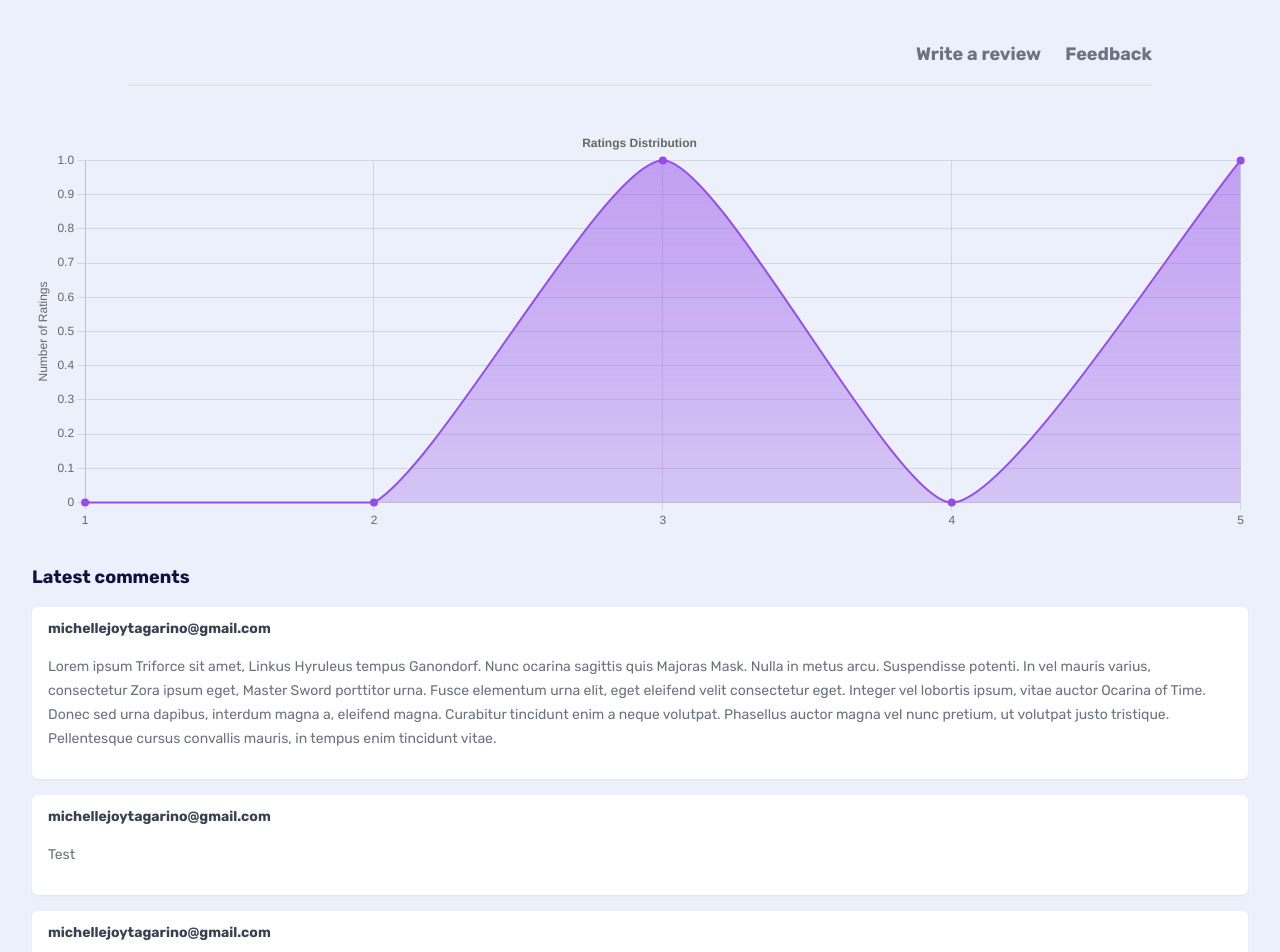
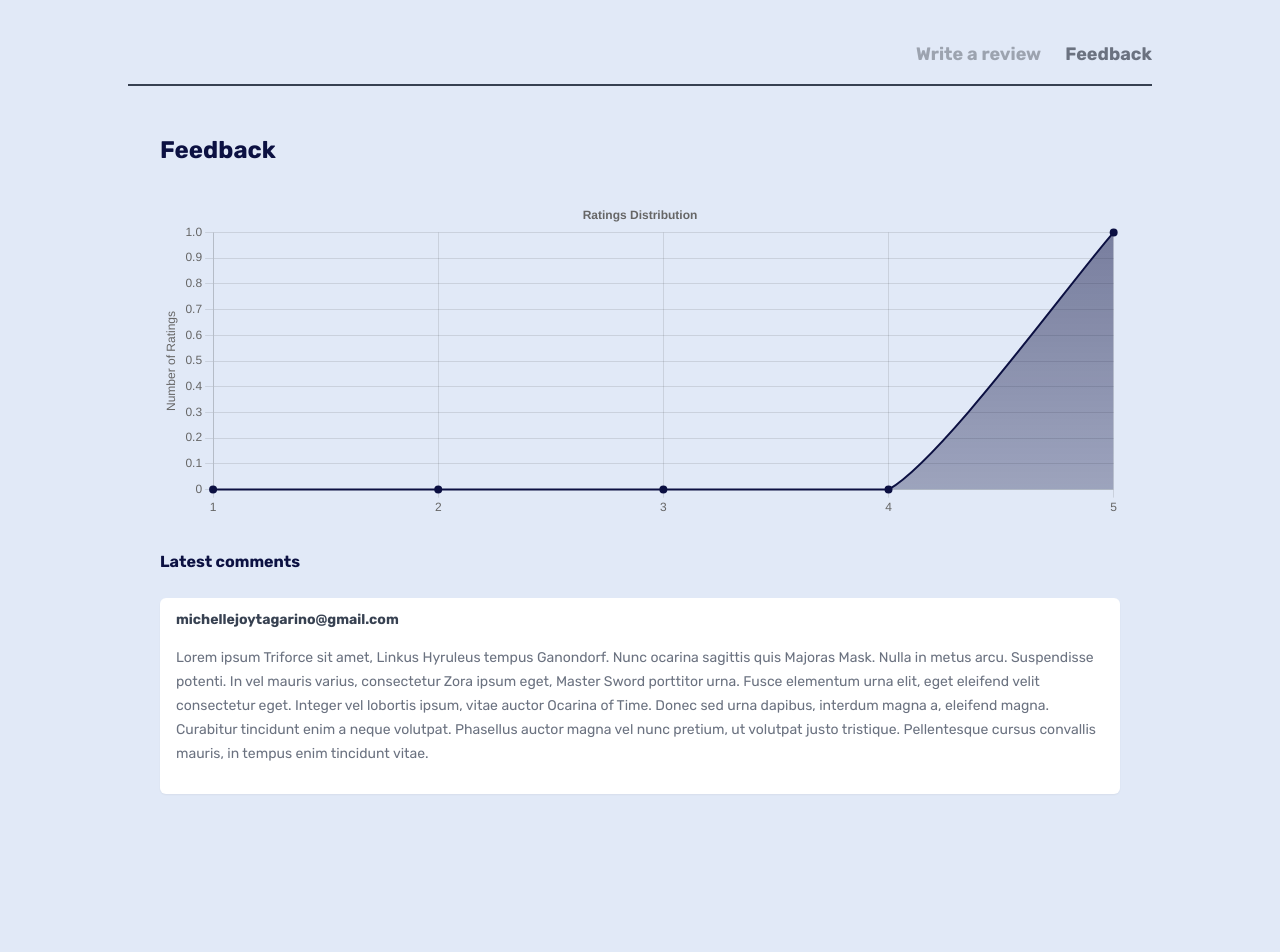
Before and after one commit to michelleTagarino/CustomerFeedbackForm, a Next.js app: page /feedback in a window 1280 px wide. Shown: the top 952 px of the page. After the commit the page ends 842 px from the top, so only its background shows below. Built offline with nearby package versions, Linux system fonts and the light colour scheme; data requests are answered from the project's data file.

Commit message:
Fix styles for components

```diff
--- a/_data/db.json
+++ b/_data/db.json
@@ -3,30 +3,10 @@
     {
       "name": "Michelle Tagarino",
       "email": "michellejoytagarino@gmail.com",
+      "rating": "5",
       "comment": "Lorem ipsum Triforce sit amet, Linkus Hyruleus tempus Ganondorf. Nunc ocarina sagittis quis Majoras Mask. Nulla in metus arcu. Suspendisse potenti. In vel mauris varius, consectetur Zora ipsum eget, Master Sword porttitor urna. Fusce elementum urna elit, eget eleifend velit consectetur eget. Integer vel lobortis ipsum, vitae auctor Ocarina of Time. Donec sed urna dapibus, interdum magna a, eleifend magna. Curabitur tincidunt enim a neque volutpat. Phasellus auctor magna vel nunc pretium, ut volutpat justo tristique. Pellentesque cursus convallis mauris, in tempus enim tincidunt vitae.",
-      "rating": 5,
-      "id": "1"
-    },
-    {
-      "name": "Michelle Tagarino",
-      "email": "michellejoytagarino@gmail.com",
-      "comment": "Test",
-      "rating": 0,
-      "id": "SKBdANN"
-    },
-    {
-      "name": "",
-      "email": "michellejoytagarino@gmail.com",
-      "comment": "s",
-      "rating": 0,
-      "id": "H849Ziu"
-    },
-    {
-      "name": "Michelle Tagarino",
-      "email": "michellejoytagarino@gmail.com",
-      "rating": "3",
-      "comment": "sdfsdf",
-      "id": "KY7Qpni"
+      "datePosted": "2023-10-06T12:52:25.705Z",
+      "id": "ngQAolF"
     }
   ]
 }
--- a/src/app/components/navbar/Navbar.tsx
+++ b/src/app/components/navbar/Navbar.tsx
@@ -1,11 +1,16 @@
+'use client';
+
 import Link from 'next/link';
 import React from 'react';
+import { usePathname } from 'next/navigation';
 
 export default function Navbar() {
+  const pathname = usePathname();
+
   return (
     <nav>
-      <Link data-cy="link-feedback" href="/">Write a review</Link>
-      <Link data-cy="link-feedback" href="/feedback">Feedback</Link>
+      <Link data-cy="link-feedback" href="/" className={pathname == '/' ? 'active' : ''}>Write a review</Link>
+      <Link data-cy="link-feedback" href="/feedback" className={pathname == '/feedback' ? 'active' : ''}>Feedback</Link>
     </nav>
   );
 }
--- a/src/app/feedback/chart/Chart.tsx
+++ b/src/app/feedback/chart/Chart.tsx
@@ -2,9 +2,9 @@
 
 import React, { useEffect, useRef } from 'react';
 import { Chart as ChartJS, ChartConfiguration } from 'chart.js/auto';
+import { calculateDistribution } from '../../../app/utils/calculate-distribution';
 import { chartConfiguration, colors, labels } from './chart-config';
-import Comment from '../../shared/interfaces/comment';
-import { calculateDistribution } from '@/app/utils/calculate-distribution';
+import Comment from '../../../app/shared/interfaces/comment';
 
 export default function LineChart(props: { comments: Comment[] }) {
   const { comments } = props;
@@ -18,9 +18,9 @@ export default function LineChart(props: { comments: Comment[] }) {
     }
 
     const gradient = ctx.createLinearGradient(0, 16, 0, 600);
-    gradient.addColorStop(0, colors.purple.half);
-    gradient.addColorStop(0.65, colors.purple.quarter);
-    gradient.addColorStop(1, colors.purple.zero);
+    gradient.addColorStop(0, colors.blue.half);
+    gradient.addColorStop(0.65, colors.blue.quarter);
+    gradient.addColorStop(1, colors.blue.zero);
 
     const configData = {
       labels,
@@ -31,9 +31,9 @@ export default function LineChart(props: { comments: Comment[] }) {
           data: calculateDistribution(comments),
           fill: true,
           borderWidth: 2,
-          borderColor: colors.purple.default,
+          borderColor: colors.blue.default,
           lineTension: 0.2,
-          pointBackgroundColor: colors.purple.default,
+          pointBackgroundColor: colors.blue.default,
           pointRadius: 3
         }
       ]
--- a/src/app/feedback/chart/chart-config.ts
+++ b/src/app/feedback/chart/chart-config.ts
@@ -18,7 +18,8 @@ export const chartConfiguration = {
         title: {
           display: true,
           text: 'Number of Ratings'
-        }
+        },
+        suggestedMin: 0
       }
     }
   }
@@ -26,15 +27,11 @@ export const chartConfiguration = {
 
 /* Defines the colours for the line chart lines and background fill */
 export const colors = {
-  purple: {
-    default: 'rgba(149, 76, 233, 1)',
-    half: 'rgba(149, 76, 233, 0.5)',
-    quarter: 'rgba(149, 76, 233, 0.25)',
-    zero: 'rgba(149, 76, 233, 0)'
-  },
-  indigo: {
-    default: 'rgba(80, 102, 120, 1)',
-    quarter: 'rgba(80, 102, 120, 0.25)'
+  blue: {
+    default: 'rgba(12, 16, 66, 1)',
+    half: 'rgba(12, 16, 66, 0.5)',
+    quarter: 'rgba(12, 16, 66, 0.25)',
+    zero: 'rgba(12, 16, 66, 0)'
   }
 };
 
--- a/src/app/feedback/comments/Comments.tsx
+++ b/src/app/feedback/comments/Comments.tsx
@@ -1,26 +1,32 @@
 'use client';
 
 import React from 'react';
-import Comment from '../../shared/interfaces/comment';
-import Loading from '../../../app/loading';
+import Comment from '../../../app/shared/interfaces/comment';
+
+const getTime = (date?: Date) => {
+  return date != null ? new Date(date).getTime() : 0;
+}
+
+const sortByDate = (a: Comment, b: Comment) => {
+  return getTime(b.datePosted) - getTime(a.datePosted);
+};
 
 export default function Comments(props: { comments: Comment[], loading: boolean }) {
   const { comments, loading } = props;
+  const sortedComments = comments.sort(sortByDate);
 
   return (
     <>
-      {loading && <Loading />}
-
       {!loading && <h2>Latest comments</h2>}
 
-      {!loading && comments.map((comment: Comment) => (
+      {!loading && sortedComments.map((comment: Comment) => (
         <div key={comment.id} className="card my-5">
           <h3>{comment.email}</h3>
           <p>{comment.comment}</p>
         </div>
       ))}
 
-      {!loading && comments.length === 0 && (
+      {!loading && sortedComments.length === 0 && (
         <p className="text-center">No customer feedback</p>
       )}
     </>
--- a/src/app/feedback/page.tsx
+++ b/src/app/feedback/page.tsx
@@ -5,18 +5,20 @@ import { useComments } from './useComments';
 import APP_CONSTANTS from '../shared/constants/app-constants';
 import Comments from './comments/Comments';
 import LineChart from './chart/Chart';
+import Loading from '../loading';
 
 export default function Feedback() {
   const { data, loading } = useComments(APP_CONSTANTS.BASE_API_URL_MOCK);
 
   return (
-    <>
+    <main>
+      <h1>Feedback</h1>
+
+      {loading && <Loading />}
+
       <LineChart comments={data} />
 
-      <Comments
-        comments={data}
-        loading={loading}
-      />
-    </>
+      <Comments comments={data} loading={loading} />
+    </main>
   );
 }
--- a/src/app/form/feedback-form/FeedbackForm.tsx
+++ b/src/app/form/feedback-form/FeedbackForm.tsx
@@ -48,6 +48,9 @@ export default function FeedbackForm() {
   };
 
   return (
+    <>
+      <h1>Write a review</h1>
+
       <FormProvider {...methods}>
         <form onSubmit={handleSubmit(onSubmitForm)}>
           <div className="container">
@@ -115,5 +118,6 @@ export default function FeedbackForm() {
           </button>
         </form>
       </FormProvider>
+    </>
   );
 }
--- a/src/app/shared/interfaces/comment.ts
+++ b/src/app/shared/interfaces/comment.ts
@@ -4,4 +4,5 @@ export default interface Comment {
   email: string;
   rating: string;
   comment: string;
+  datePosted: Date;
 }
--- a/src/styles/globals.css
+++ b/src/styles/globals.css
@@ -387,12 +387,19 @@ video {
 }
   /* base styles */
   body {
-    background: #ebf0fa;
+    background: #e1e9f7;
     margin: 2rem;
     --tw-text-opacity: 1;
     color: rgb(107 114 128 / var(--tw-text-opacity));
   }
-  h1, h2 {
+  h1 {
+  font-size: 1.5rem;
+  line-height: 2rem;
+  font-weight: 700;
+  --tw-text-opacity: 1;
+  color: rgb(12 17 66 / var(--tw-text-opacity));
+}
+  h2 {
   font-size: 1.125rem;
   line-height: 1.75rem;
   font-weight: 700;
@@ -519,73 +526,6 @@ video {
   --tw-backdrop-saturate:  ;
   --tw-backdrop-sepia:  ;
 }
-.container {
-  width: 100%;
-}
-@media (min-width: 640px) {
-
-  .container {
-    max-width: 640px;
-  }
-}
-@media (min-width: 768px) {
-
-  .container {
-    max-width: 768px;
-  }
-}
-@media (min-width: 1024px) {
-
-  .container {
-    max-width: 1024px;
-  }
-}
-@media (min-width: 1280px) {
-
-  .container {
-    max-width: 1280px;
-  }
-}
-@media (min-width: 1536px) {
-
-  .container {
-    max-width: 1536px;
-  }
-}
-/* nav styles */
-nav {
-  margin-top: 2.5rem;
-  margin-bottom: 2.5rem;
-  margin-left: auto;
-  margin-right: auto;
-  display: flex;
-  max-width: 64rem;
-  align-items: center;
-  justify-content: flex-end;
-  gap: 1.5rem;
-  border-bottom-width: 2px;
-  --tw-border-opacity: 1;
-  border-color: rgb(229 231 235 / var(--tw-border-opacity));
-  padding-bottom: 1rem;
-}
-nav a, nav span {
-  font-size: 1.125rem;
-  line-height: 1.75rem;
-  font-weight: 700;
-  --tw-text-opacity: 1;
-  color: rgb(107 114 128 / var(--tw-text-opacity));
-}
-nav a:hover,
-  nav a.active {
-  --tw-text-opacity: 1;
-  color: rgb(12 17 66 / var(--tw-text-opacity));
-}
-main nav {
-  border-width: 0px;
-}
-.line-chart {
-    margin: 2rem 0;
-  }
 .my-5 {
   margin-top: 1.25rem;
   margin-bottom: 1.25rem;
@@ -653,6 +593,7 @@ button:hover {
 }
 /* form styles */
 form {
+  margin-top: 2rem;
   display: block;
   min-width: -moz-fit-content;
   min-width: fit-content;
@@ -868,6 +809,74 @@ form input.error:focus,
       gap: 0;
     }
   }
+.container {
+  width: 100%;
+}
+@media (min-width: 640px) {
+
+  .container {
+    max-width: 640px;
+  }
+}
+@media (min-width: 768px) {
+
+  .container {
+    max-width: 768px;
+  }
+}
+@media (min-width: 1024px) {
+
+  .container {
+    max-width: 1024px;
+  }
+}
+@media (min-width: 1280px) {
+
+  .container {
+    max-width: 1280px;
+  }
+}
+@media (min-width: 1536px) {
+
+  .container {
+    max-width: 1536px;
+  }
+}
+/* nav styles */
+nav {
+  margin-top: 2.5rem;
+  margin-bottom: 2.5rem;
+  margin-left: auto;
+  margin-right: auto;
+  display: flex;
+  max-width: 64rem;
+  align-items: center;
+  justify-content: flex-end;
+  gap: 1.5rem;
+  border-bottom-width: 2px;
+  --tw-border-opacity: 1;
+  border-color: rgb(55 65 81 / var(--tw-border-opacity));
+  padding-bottom: 1rem;
+}
+nav a, nav span {
+  font-size: 1.125rem;
+  line-height: 1.75rem;
+  font-weight: 700;
+  --tw-text-opacity: 1;
+  color: rgb(156 163 175 / var(--tw-text-opacity));
+}
+nav a:hover,
+  nav a.active {
+  --tw-text-opacity: 1;
+  color: rgb(107 114 128 / var(--tw-text-opacity));
+}
+main nav {
+  border-width: 0px;
+}
+/* Line chart styles */
+.line-chart {
+    margin: 2rem 0;
+  }
 
 :root {
   min-height: 100vh;
```
Also changed, not shown: src/styles/tailwind.css. Lines whose indentation alone changed are shown as unchanged.
